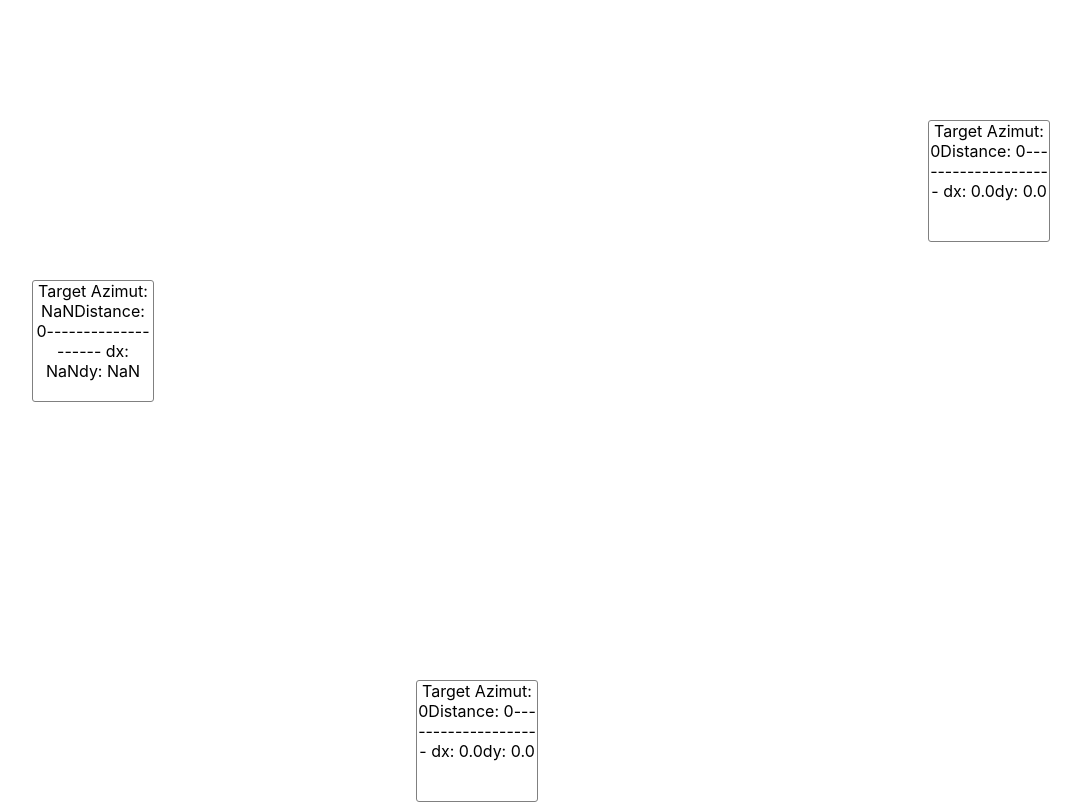
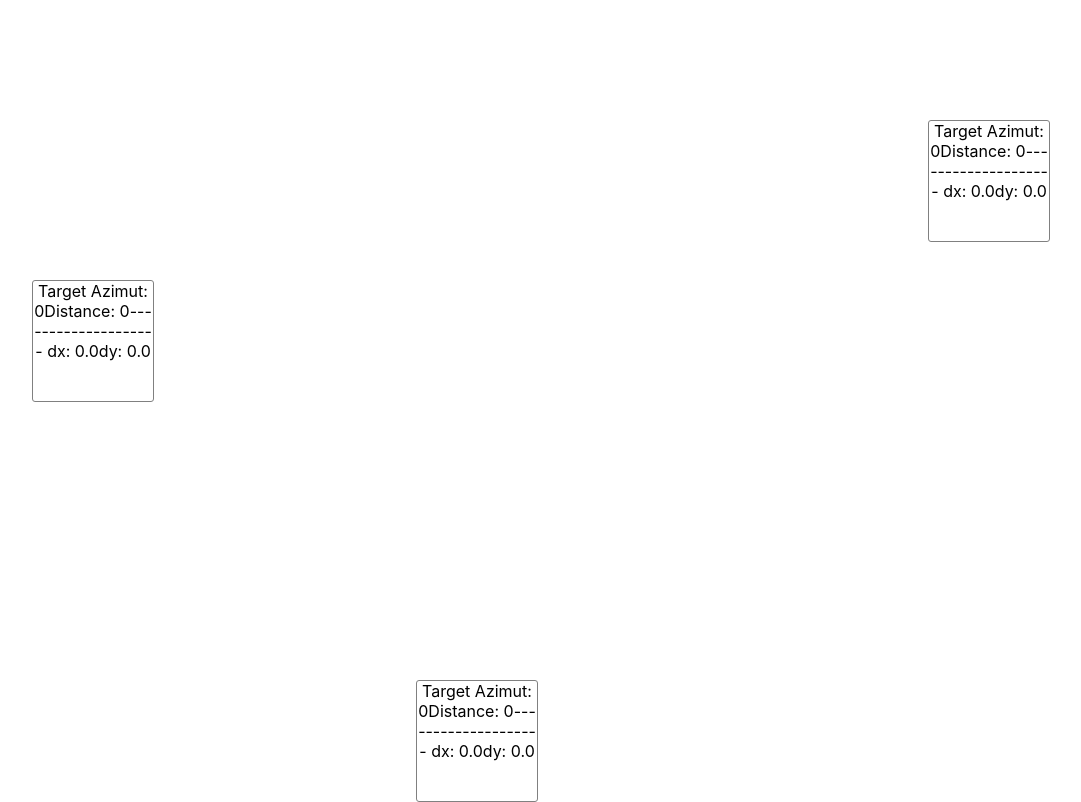
Before and after one commit to Kirill486/foxhole-artillery-calculator, a React (Create React App) app: page / in a window 1280 px wide. Shown: the whole page, without its empty margins (160-1241 px from the left). Built offline with nearby package versions, Linux system fonts and the light colour scheme.

Commit message:
selectors

```diff
--- a/src/selectors/selectors.ts
+++ b/src/selectors/selectors.ts
@@ -14,22 +14,24 @@ const dergreesToRadians = (degrees: number): number => {
 
 export const projectOnAxis = ({azimut, distance}: IMeasurement): IProjectionOnAxis => {
     const azimutToRad = dergreesToRadians(azimut);
-    const dx = distance * Math.cos(azimutToRad);
-    const dy = distance * Math.sin(azimutToRad);
+    const dx = distance * Math.sin(azimutToRad);
+    const dy = distance * Math.cos(azimutToRad);
     return {
         dx,
         dy,
     }
 };
 
-export const selectDirectionOnTarget: Selector<IMeasurement> = ({arty, target, impacts}) => {
-    const {dx: dxArty, dy: dyArty} = projectOnAxis(arty);
-    const {dx: dxTarget, dy: dyTarget} = projectOnAxis(target);
+const norm360 = (deg: number) => ((deg % 360) + 360) % 360;
 
-    let dx = 0;
-    let dy = 0;
+export const selectDirectionOnTarget: Selector<IMeasurement> = ({ arty, target, impacts }) => {
+  const { dx: dxArty, dy: dyArty } = projectOnAxis(arty);
+  const { dx: dxTarget, dy: dyTarget } = projectOnAxis(target);
 
-    const areThereImpacts = !!impacts.length;
+  const areThereImpacts = impacts.length > 0;
+
+  let dx: number;
+  let dy: number;
 
   if (!areThereImpacts) {
     dx = dxTarget;
@@ -40,26 +42,24 @@ export const selectDirectionOnTarget: Selector<IMeasurement> = ({arty, target, i
     let dxSumm = 0;
     let dySumm = 0;
 
-        impactsProjections.forEach(({ dx, dy }) => {
-            dxSumm += dx;
-            dySumm += dy;
+    impactsProjections.forEach(p => {
+      dxSumm += p.dx;
+      dySumm += p.dy;
     });
 
     dx = dxSumm / impactsProjections.length;
     dy = dySumm / impactsProjections.length;
   }
 
+  // vector from arty -> (target or avg impact)
   const dxResult = dx - dxArty;
   const dyResult = dy - dyArty;
 
-    const azimutTg = dxResult / dyResult;
-    const azimutRad = Math.atan(azimutTg);
+  // 0° = North, clockwise
+  const azimutRad = Math.atan2(dxResult, dyResult);
 
-    const distance = Math.sqrt((dx * dx) + (dy * dy));
-    const azimut = radianToDegrees(azimutRad);
+  const distance = Math.hypot(dxResult, dyResult);
+  const azimut = norm360(radianToDegrees(azimutRad));
 
-    return {
-        azimut,
-        distance,
-    }
-}
+  return { azimut, distance };
+};
```
Lines whose indentation alone changed are shown as unchanged.
